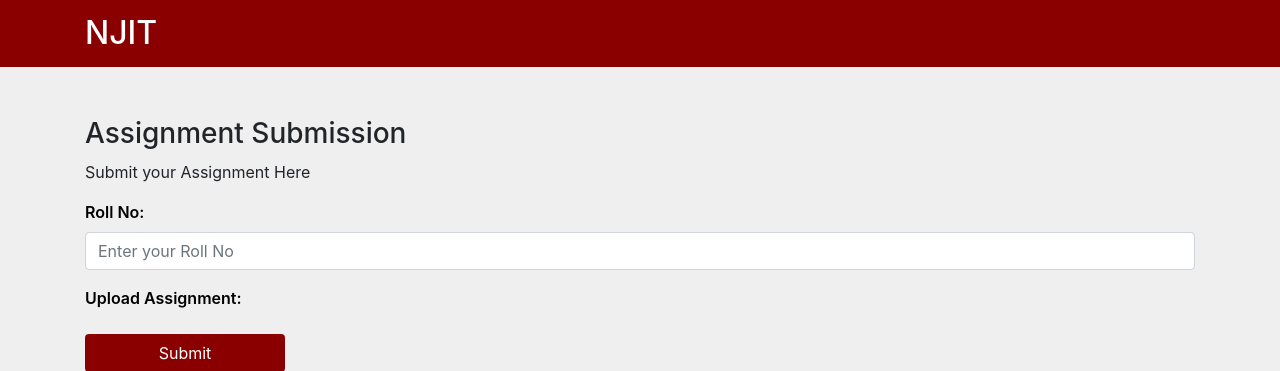
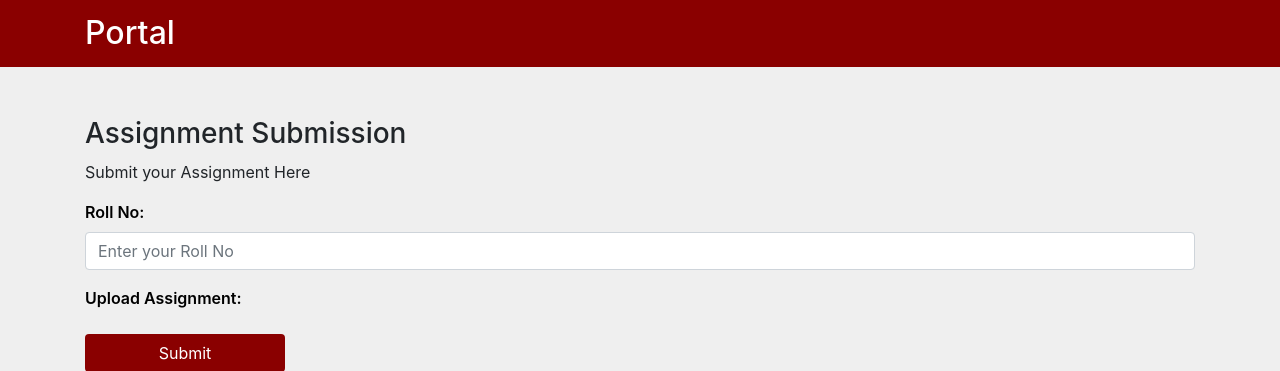
Before and after one commit to sathvikreddyvallapureddy/Online-Assignment-Submission-Portal, a Django app: template main_project/templates/index.html in a window 1280 px wide. Shown: the top 371 px of the page. Run offline with Django 3.2, Linux system fonts and the light colour scheme; the template is opened without the code that fills it, so the values that code supplies are empty; some libraries are stand-ins or nearby versions.

Commit message:
Update index.html

```diff
--- a/main_project/templates/index.html
+++ b/main_project/templates/index.html
@@ -45,7 +45,7 @@
 
     <div class="container-fluid">
       <div class="container header">
-        <h2>NJIT</h2>
+        <h2>Portal</h2>
       </div>
     </div>
 
```
